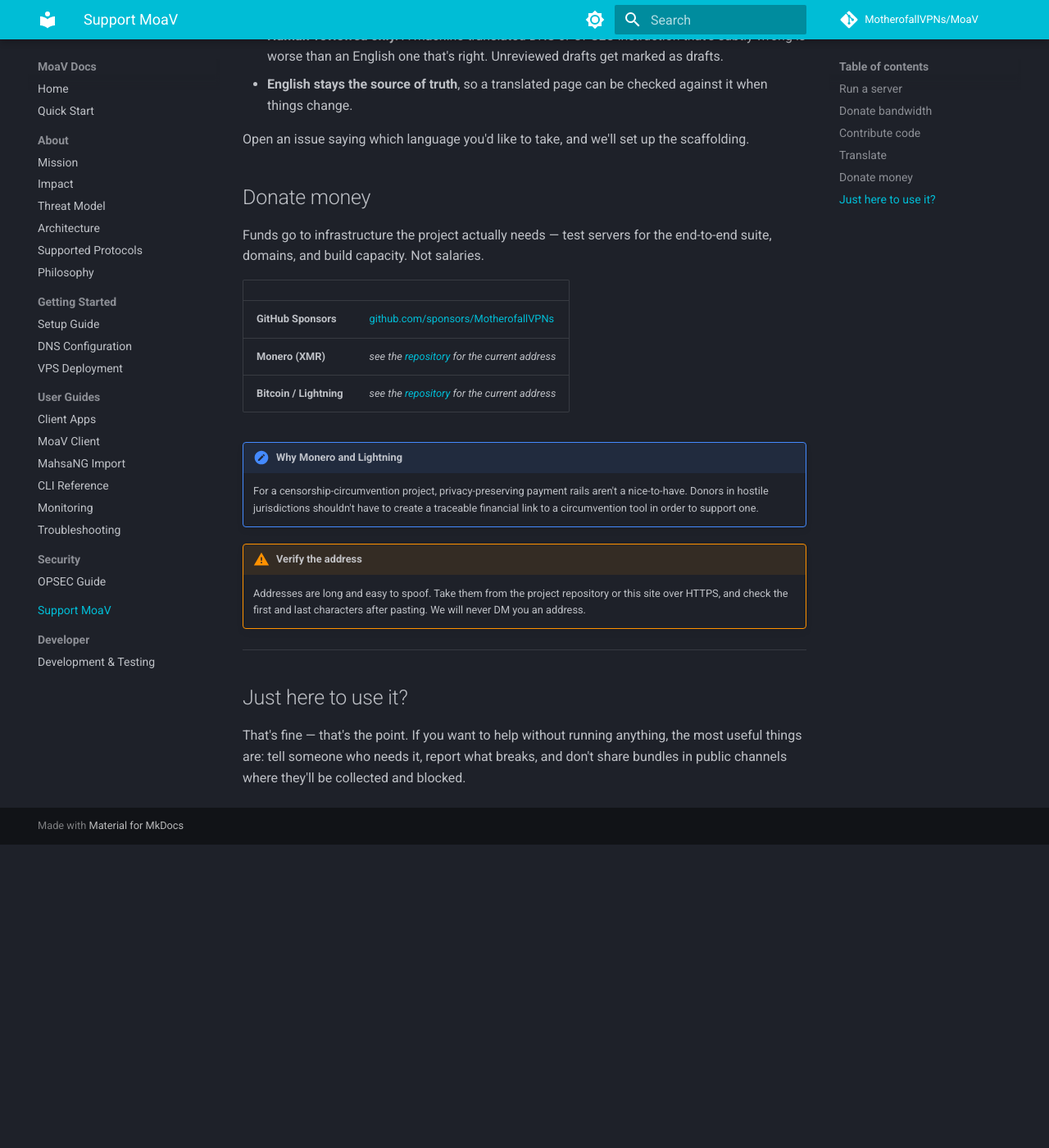
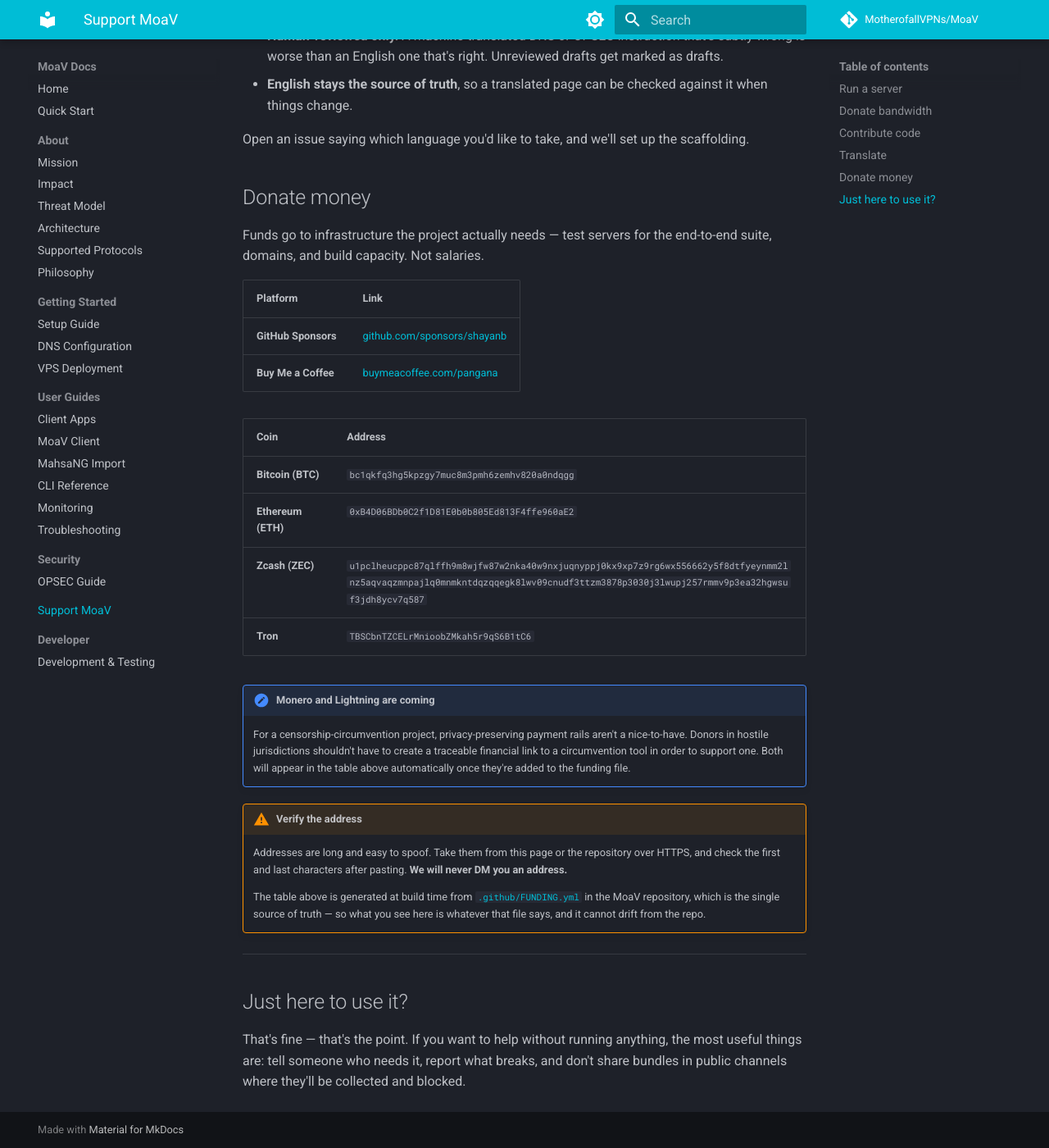
Before and after one commit to MotherofallVPNs/moav-site, an MkDocs documentation site: the page built from docs/support.md, in a window 1280 px wide and 1400 px high, scrolled down 1482 px. Shown: the whole window at 82% size. Built offline with MkDocs 1.6.1 and Material for MkDocs 9.7.7, drawn with Linux system fonts in a browser that asks for light colours; comment, search, counter and statistics services are not loaded; before the commit the page ends 2512 px from its top, so only the background shows below that.

Commit message:
docs(support): generate the donation table from FUNDING.yml at build time
Addresses now have exactly one source of truth: MoaV's .github/FUNDING.yml,
which GitHub already reads for the Sponsor button. scripts/build-funding.sh
fetches it at deploy time and regenerates the table between markers in
support.md, so adding an address in the repo publishes it to the site with no
second edit and no chance of the two drifting.

Best-effort in the same way install.sh is published: if the fetch, the parse or
the render fails, the committed table stays. A blank or stale donation address
is the worst outcome here, so the failure mode is 'keep what works'.

Also fixes a real error I introduced when writing the page: I had linked
github.com/sponsors/MotherofallVPNs, an org URL I assumed. FUNDING.yml says
'github: [shayanb]', so the correct link is /sponsors/shayanb -- now generated
from the file rather than typed.

Note the crypto keys (BTC/ETH/ZEC/Tron) are not part of GitHub's supported
FUNDING schema, so GitHub ignores them; they are ours to use, which is exactly
what this does. Monero and Lightning will appear automatically once added.

The 'why privacy-preserving rails' note is reworded to say they're coming
rather than implying they're already listed.

```diff
--- a/docs/support.md
+++ b/docs/support.md
@@ -49,17 +49,27 @@
 
 Funds go to infrastructure the project actually needs — test servers for the end-to-end suite, domains, and build capacity. Not salaries.
 
-| | |
+<!-- FUNDING:START -->
+| Platform | Link |
 |---|---|
-| **GitHub Sponsors** | [github.com/sponsors/MotherofallVPNs](https://github.com/sponsors/MotherofallVPNs) |
-| **Monero (XMR)** | *see the [repository](https://github.com/MotherofallVPNs/MoaV) for the current address* |
-| **Bitcoin / Lightning** | *see the [repository](https://github.com/MotherofallVPNs/MoaV) for the current address* |
+| **GitHub Sponsors** | [github.com/sponsors/shayanb](https://github.com/sponsors/shayanb) |
+| **Buy Me a Coffee** | [buymeacoffee.com/pangana](https://buymeacoffee.com/pangana) |
 
-!!! note "Why Monero and Lightning"
-    For a censorship-circumvention project, privacy-preserving payment rails aren't a nice-to-have. Donors in hostile jurisdictions shouldn't have to create a traceable financial link to a circumvention tool in order to support one.
+| Coin | Address |
+|---|---|
+| **Bitcoin (BTC)** | <code>bc1qkfq3hg5kpzgy7muc8m3pmh6zemhv820a0ndqgg</code> |
+| **Ethereum (ETH)** | <code>0xB4D06BDb0C2f1D81E0b0b805Ed813F4ffe960aE2</code> |
+| **Zcash (ZEC)** | <code>u1pclheucppc87qlffh9m8wjfw87w2nka40w9nxjuqnyppj0kx9xp7z9rg6wx556662y5f8dtfyeynmm2lnz5aqvaqzmnpajlq0mnmkntdqzqqegk8lwv09cnudf3ttzm3878p3030j3lwupj257rmmv9p3ea32hgwsuf3jdh8ycv7q587</code> |
+| **Tron** | <code>TBSCbnTZCELrMnioobZMkah5r9qS6B1tC6</code> |
+<!-- FUNDING:END -->
+
+!!! note "Monero and Lightning are coming"
+    For a censorship-circumvention project, privacy-preserving payment rails aren't a nice-to-have. Donors in hostile jurisdictions shouldn't have to create a traceable financial link to a circumvention tool in order to support one. Both will appear in the table above automatically once they're added to the funding file.
 
 !!! warning "Verify the address"
-    Addresses are long and easy to spoof. Take them from the project repository or this site over HTTPS, and check the first and last characters after pasting. We will never DM you an address.
+    Addresses are long and easy to spoof. Take them from this page or the repository over HTTPS, and check the first and last characters after pasting. **We will never DM you an address.**
+
+    The table above is generated at build time from [`.github/FUNDING.yml`](https://github.com/MotherofallVPNs/MoaV/blob/main/.github/FUNDING.yml) in the MoaV repository, which is the single source of truth — so what you see here is whatever that file says, and it cannot drift from the repo.
 
 ---
 
```
Also changed, not shown: 2 other files.
